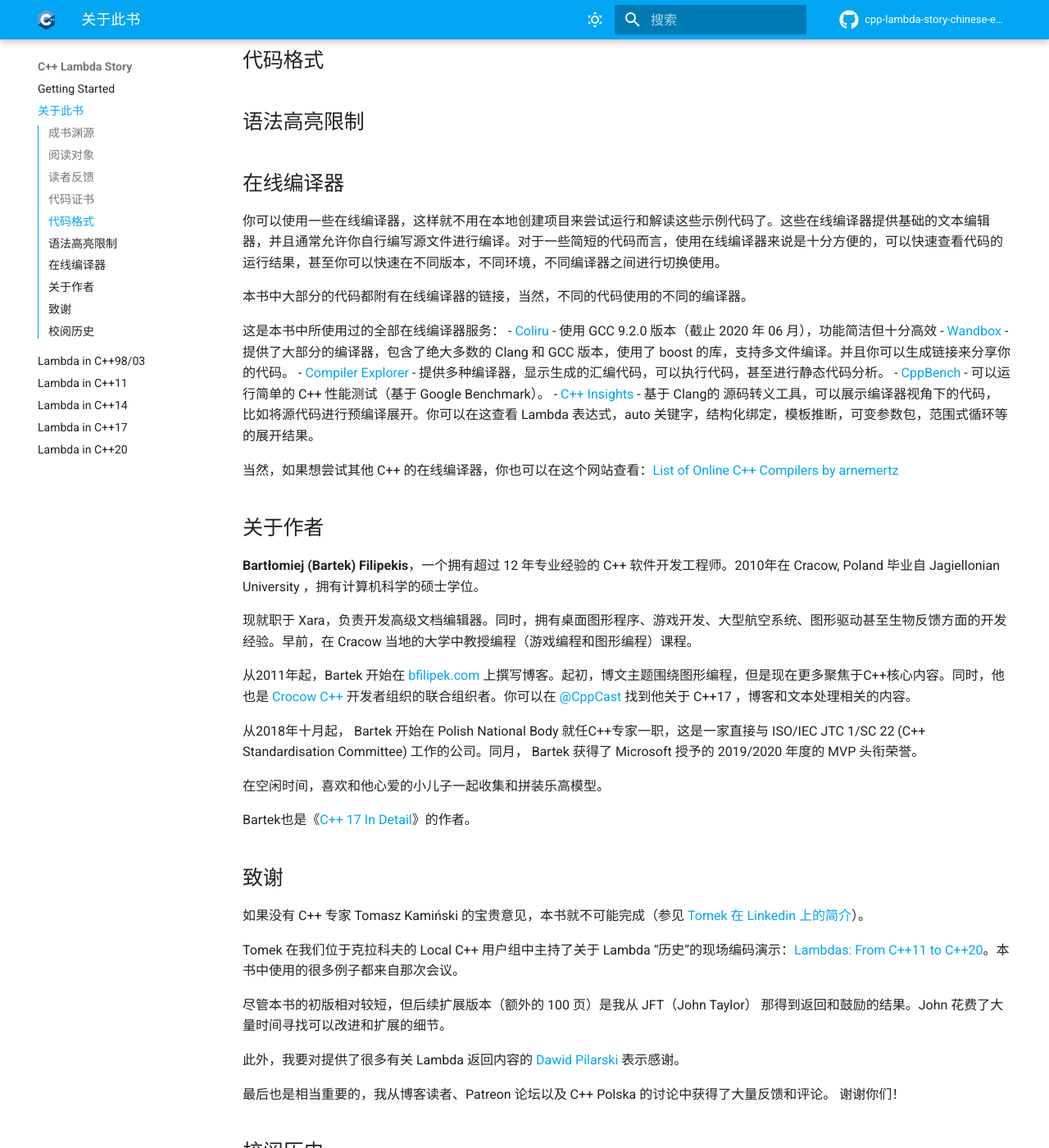
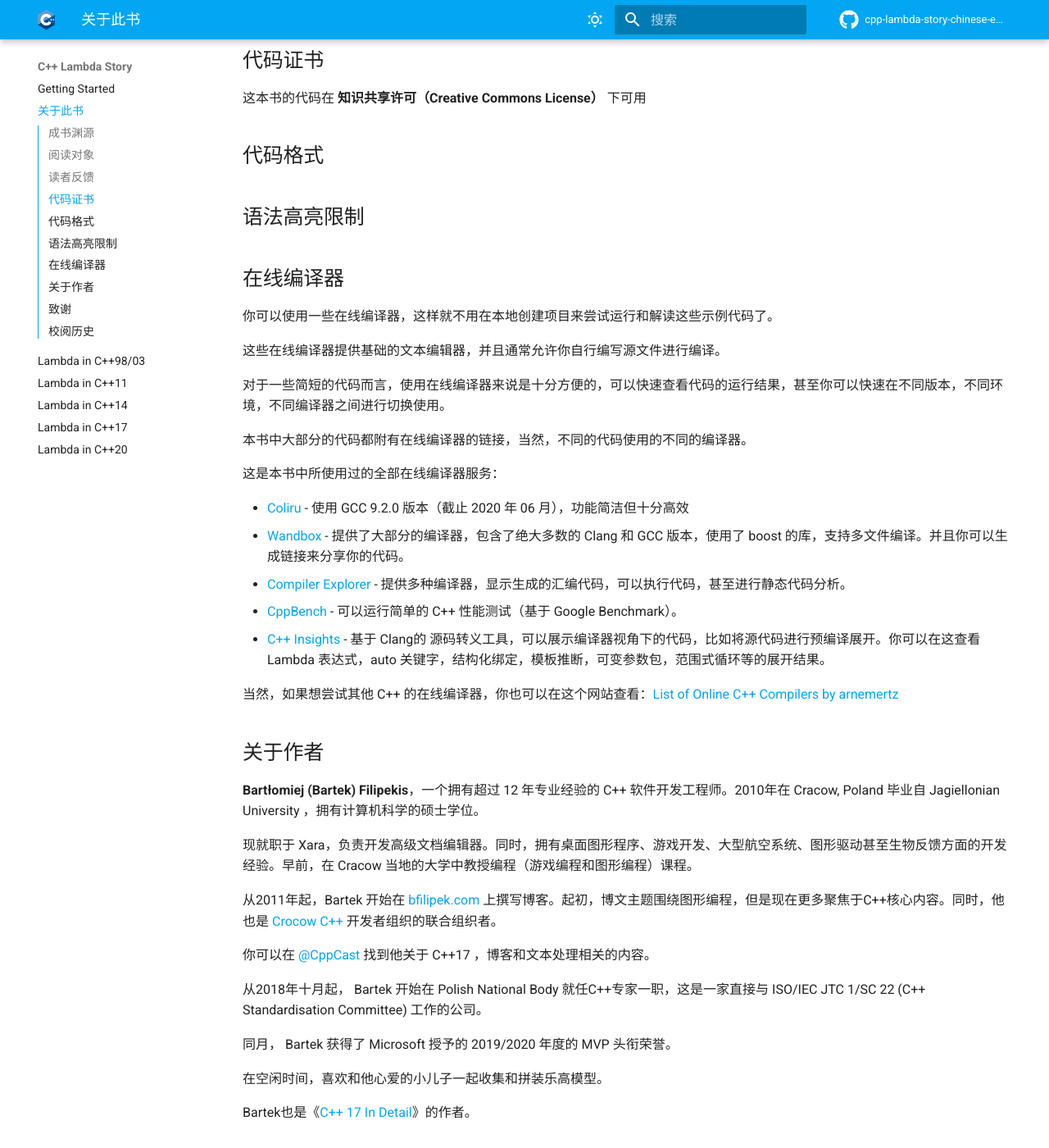
Before and after one commit to nolongerwait/cpp_lambda_story_chinese_edition, an MkDocs documentation site: the page built from Source/Chapter0/README.md, in a window 1280 px wide and 1400 px high, scrolled down 600 px. Shown: the whole window at 82% size. Built offline with MkDocs 1.6.1 and Material for MkDocs 9.7.7, drawn with Linux system fonts in a browser that asks for light colours; comment, search, counter and statistics services are not loaded; some of the changed text lies outside the part shown.

Commit message:
style: format C0

```diff
--- a/Source/Chapter0/README.md
+++ b/Source/Chapter0/README.md
@@ -1,23 +1,36 @@
 # 关于此书
+
 ## 成书渊源
+
 ## 阅读对象
 本书适用于所有喜欢了解现代 C++ 特性：Lambda 表达式 的 C++ 开发人员。
+
 ## 读者反馈
 如果您发现错误、拼写错误、语法错误……或其他任何需要更正的（特别是逻辑问题！），请将您的反馈发送到 bartlomiej.filipek@bfilipek.com。
+
 您也可以使用这个地方：
+
 - [Leanpub Book的反馈页面 - C++ Lambda Story](https://leanpub.com/cpplambda)
 更重要的是，这本书在 *GoodReads* 上有一个专门的页面。 请在那里分享您的见解：
 - [C++ Lambda Story @GoodReads](https://www.goodreads.com/book/show/53609731-c-lambda-story)
+
 ## 代码证书
 这本书的代码在 **知识共享许可（Creative Commons License）** 下可用
+
 ## 代码格式
+
 ## 语法高亮限制
 ## 在线编译器
-你可以使用一些在线编译器，这样就不用在本地创建项目来尝试运行和解读这些示例代码了。这些在线编译器提供基础的文本编辑器，并且通常允许你自行编写源文件进行编译。对于一些简短的代码而言，使用在线编译器来说是十分方便的，可以快速查看代码的运行结果，甚至你可以快速在不同版本，不同环境，不同编译器之间进行切换使用。
+你可以使用一些在线编译器，这样就不用在本地创建项目来尝试运行和解读这些示例代码了。
+
+这些在线编译器提供基础的文本编辑器，并且通常允许你自行编写源文件进行编译。
+
+对于一些简短的代码而言，使用在线编译器来说是十分方便的，可以快速查看代码的运行结果，甚至你可以快速在不同版本，不同环境，不同编译器之间进行切换使用。
 
 本书中大部分的代码都附有在线编译器的链接，当然，不同的代码使用的不同的编译器。
 
 这是本书中所使用过的全部在线编译器服务：
+
 - [Coliru](http://coliru.stacked-crooked.com/) - 使用 GCC 9.2.0 版本（截止 2020 年 06 月），功能简洁但十分高效
 - [Wandbox](https://wandbox.org/) - 提供了大部分的编译器，包含了绝大多数的 Clang 和 GCC 版本，使用了 boost 的库，支持多文件编译。并且你可以生成链接来分享你的代码。
 - [Compiler Explorer](https://gcc.godbolt.org/) - 提供多种编译器，显示生成的汇编代码，可以执行代码，甚至进行静态代码分析。
@@ -30,9 +43,13 @@
 
 现就职于 Xara，负责开发高级文档编辑器。同时，拥有桌面图形程序、游戏开发、大型航空系统、图形驱动甚至生物反馈方面的开发经验。早前，在 Cracow 当地的大学中教授编程（游戏编程和图形编程）课程。
 
-从2011年起，Bartek 开始在 [bfilipek.com](http://bfilipek.com) 上撰写博客。起初，博文主题围绕图形编程，但是现在更多聚焦于C++核心内容。同时，他也是 [Crocow C++](https://www.meetup.com/C-User-Group-Cracow/) 开发者组织的联合组织者。你可以在 [@CppCast](https://cppcast.com/bartlomiej-filipek/) 找到他关于 C++17 ，博客和文本处理相关的内容。
+从2011年起，Bartek 开始在 [bfilipek.com](http://bfilipek.com) 上撰写博客。起初，博文主题围绕图形编程，但是现在更多聚焦于C++核心内容。同时，他也是 [Crocow C++](https://www.meetup.com/C-User-Group-Cracow/) 开发者组织的联合组织者。
 
-从2018年十月起， Bartek 开始在 Polish National Body 就任C++专家一职，这是一家直接与 ISO/IEC JTC 1/SC 22 (C++ Standardisation Committee) 工作的公司。同月， Bartek 获得了 Microsoft 授予的 2019/2020 年度的 MVP 头衔荣誉。
+你可以在 [@CppCast](https://cppcast.com/bartlomiej-filipek/) 找到他关于 C++17 ，博客和文本处理相关的内容。
+
+从2018年十月起， Bartek 开始在 Polish National Body 就任C++专家一职，这是一家直接与 ISO/IEC JTC 1/SC 22 (C++ Standardisation Committee) 工作的公司。
+
+同月， Bartek 获得了 Microsoft 授予的 2019/2020 年度的 MVP 头衔荣誉。
 
 在空闲时间，喜欢和他心爱的小儿子一起收集和拼装乐高模型。
 
```
